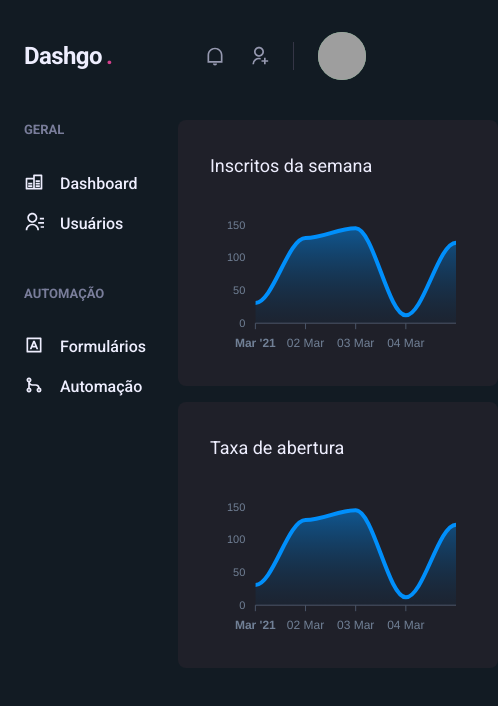
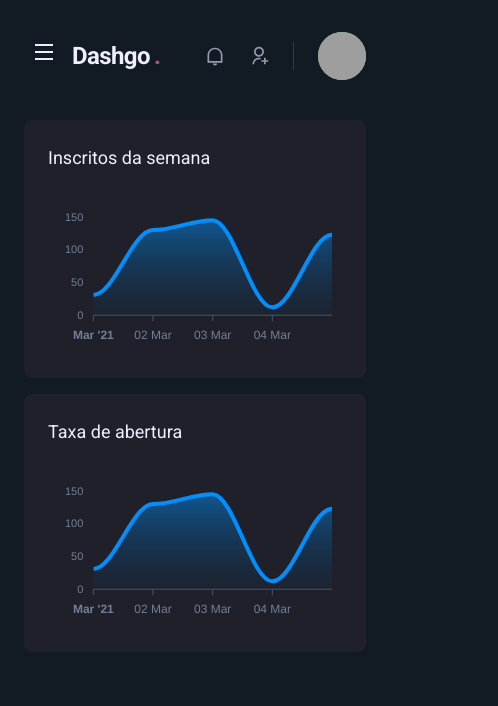
Before and after one commit to carlosdoria/dashgo, a Next.js app: page /dashboard in a window 390 px wide. Shown: the top 706 px of the page, 498 px wide, since content can reach past the window. Built offline with nearby package versions, Linux system fonts and the light colour scheme; grey boxes are pictures that could not be loaded.

Commit message:
feat: create sidebar responsive version

```diff
--- a/src/components/Header/index.tsx
+++ b/src/components/Header/index.tsx
@@ -1,10 +1,14 @@
-import { Flex, useBreakpointValue } from '@chakra-ui/react'
+import { Flex, useBreakpointValue, IconButton, Icon } from '@chakra-ui/react'
+import { RiMenuLine } from 'react-icons/ri'
+import { useSidebarDrawer } from '../../context/SidebarDrawerContext'
 import Logo from './Logo'
 import NotificationNax from './NotificationNax'
 import Profile from './Profile'
 import SearchBar from './SearchBar'
 
 export function Header () {
+  const { onOpen } = useSidebarDrawer()
+
   const isWideVersion = useBreakpointValue({
     base: false,
     lg: true
@@ -21,8 +25,20 @@
       px='6'
       align='center'
     >
+      { !isWideVersion &&
+        <IconButton
+          aria-label='Open navigation'
+          icon={<Icon as={RiMenuLine} />}
+          fontSize='24'
+          variant='unstyled'
+          onClick={onOpen}
+          mr='2'
+        />
+      }
+
       <Logo />
-    { isWideVersion && <SearchBar /> }
+
+      { isWideVersion && <SearchBar /> }
 
       <Flex
         align='center'
--- /dev/null
+++ b/src/components/Sidebar/SidebarNav.tsx
@@ -0,0 +1,21 @@
+import { Stack } from "@chakra-ui/react";
+import { RiContactsLine, RiDatabaseLine, RiGitMergeLine, RiInputMethodLine } from "react-icons/ri";
+import { NavLink } from "./NavLink";
+import { NavSection } from "./NavSection";
+
+export function SidebarNav () {
+  return (
+    <Stack spacing='12' align='flex-start'>
+      <NavSection title='GERAL'>
+        <NavLink icon={RiDatabaseLine} text='Dashboard'/>
+        <NavLink icon={RiContactsLine} text='Usuários'/>
+      </NavSection>
+
+
+      <NavSection title='AUTOMAÇÃO'>
+        <NavLink icon={RiInputMethodLine} text='Formulários'/>
+        <NavLink icon={RiGitMergeLine} text='Automação'/>
+      </NavSection>
+    </Stack>
+  )
+}
--- a/src/components/Sidebar/index.tsx
+++ b/src/components/Sidebar/index.tsx
@@ -1,23 +1,37 @@
-import { Box, Text, Stack, Link, Icon } from "@chakra-ui/react";
-import { RiContactsLine, RiDatabaseLine, RiGitMergeLine, RiInputMethodLine } from "react-icons/ri";
-import { NavLink } from "./NavLink";
-import { NavSection } from "./NavSection";
+import { Box, useBreakpointValue, Drawer, DrawerOverlay, DrawerContent, DrawerCloseButton, DrawerHeader, DrawerBody } from "@chakra-ui/react";
+import { useSidebarDrawer } from "../../context/SidebarDrawerContext";
+
+import { SidebarNav } from "./SidebarNav";
 
 export function Sidebar () {
+  const { isOpen, onClose } = useSidebarDrawer()
+
+  const isDrawerSidebar = useBreakpointValue({
+    base: true,
+    lg: false
+  })
+
+  if(isDrawerSidebar) {
+    return (
+      <Drawer isOpen={isOpen} placement='left' onClose={onClose}>
+        <DrawerOverlay>
+          <DrawerContent bg='gray.800' p='4'>
+            <DrawerCloseButton mt='6' />
+
+            <DrawerHeader>Navegação</DrawerHeader>
+
+            <DrawerBody>
+              <SidebarNav />
+            </DrawerBody>
+          </DrawerContent>
+        </DrawerOverlay>
+      </Drawer>
+    )
+  }
+
   return (
     <Box as='aside' w='64' mr='8'>
-      <Stack spacing='12' align='flex-start'>
-        <NavSection title='GERAL'>
-          <NavLink icon={RiDatabaseLine} text='Dashboard'/>
-          <NavLink icon={RiContactsLine} text='Usuários'/>
-        </NavSection>
-
-
-        <NavSection title='AUTOMAÇÃO'>
-          <NavLink icon={RiInputMethodLine} text='Formulários'/>
-          <NavLink icon={RiGitMergeLine} text='Automação'/>
-        </NavSection>
-      </Stack>
+      <SidebarNav />
     </Box>
   )
 }
--- /dev/null
+++ b/src/context/SidebarDrawerContext.tsx
@@ -0,0 +1,31 @@
+import { useDisclosure, UseDisclosureProps } from "@chakra-ui/react";
+import { useRouter } from "next/router";
+import { createContext, ReactNode, useContext, useEffect } from "react";
+
+interface SidebarDrawerProviderProps {
+  children: ReactNode
+}
+
+type SidebarDrawerContextData = UseDisclosureProps
+
+const SidebarDrawerContext = createContext({} as SidebarDrawerContextData)
+
+export function SidebarDrawerProvider ({ children }: SidebarDrawerProviderProps) {
+  const disclosure = useDisclosure()
+  const router = useRouter()
+
+  useEffect(() => {
+    disclosure.onClose()
+  }, [router.asPath])
+
+  return (
+    <SidebarDrawerContext.Provider value={disclosure}>
+      {children}
+    </SidebarDrawerContext.Provider>
+  )
+}
+
+export const useSidebarDrawer = () => {
+  const context = useContext(SidebarDrawerContext)
+  return context
+}
--- a/src/pages/_app.tsx
+++ b/src/pages/_app.tsx
@@ -2,11 +2,14 @@
 import { ChakraProvider } from '@chakra-ui/react'
 
 import { theme } from '../styles/theme'
+import { SidebarDrawerProvider } from '../context/SidebarDrawerContext'
 
 function MyApp({ Component, pageProps }: AppProps) {
   return (
     <ChakraProvider resetCSS theme={theme}>
-      <Component {...pageProps} />
+      <SidebarDrawerProvider>
+        <Component {...pageProps} />
+      </SidebarDrawerProvider>
     </ChakraProvider>
   )
 }
--- a/src/pages/dashboard.tsx
+++ b/src/pages/dashboard.tsx
@@ -72,7 +72,7 @@
 
         <SimpleGrid flex='1' gap='4' minChildWidth='320px' align='flex=start'>
           <Box
-            p='8'
+            p={['6', '8']}
             bg='gray.800'
             borderRadius={8}
             pb='4'
@@ -87,7 +87,7 @@
           </Box>
 
           <Box
-            p='8'
+            p={['6', '8']}
             bg='gray.800'
             borderRadius={8}
             pb='4'
```
